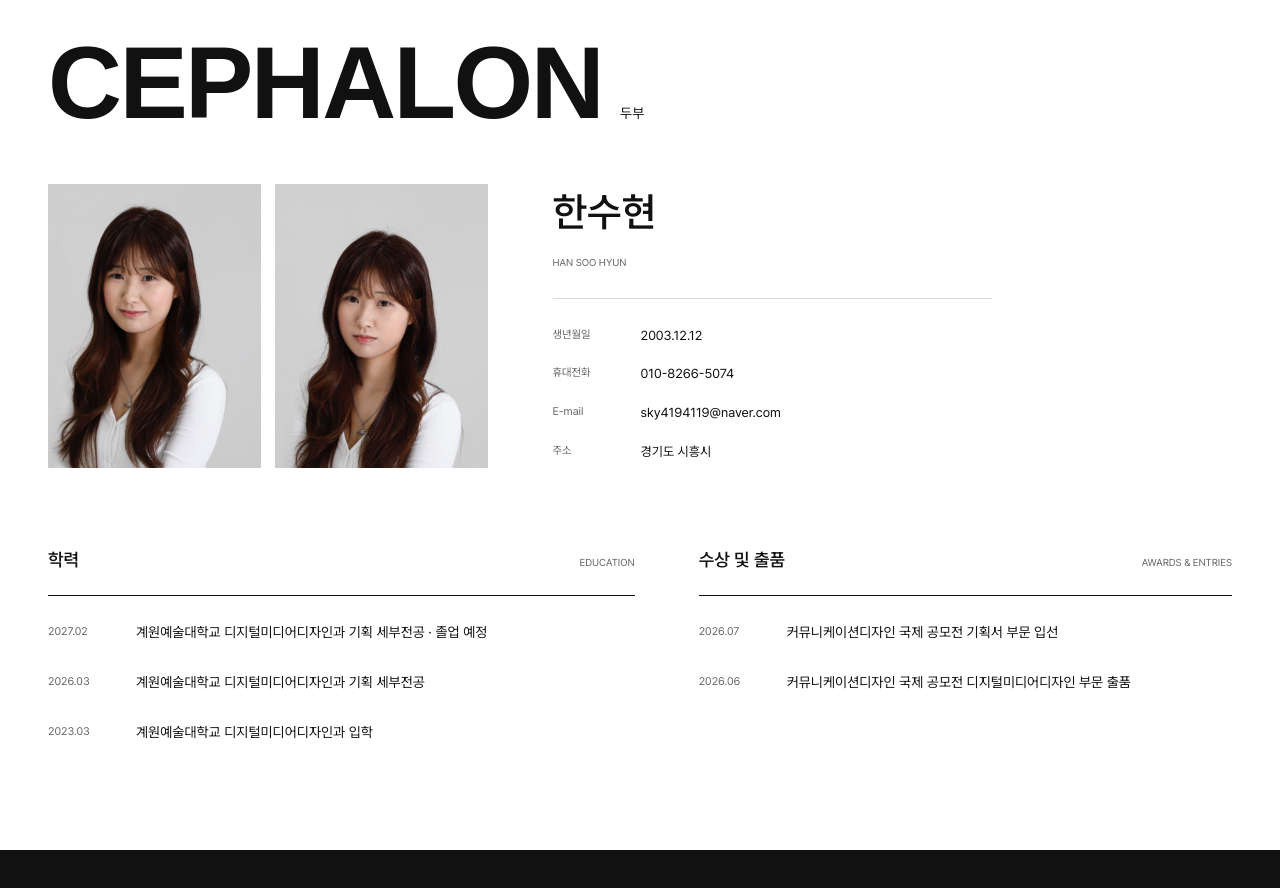
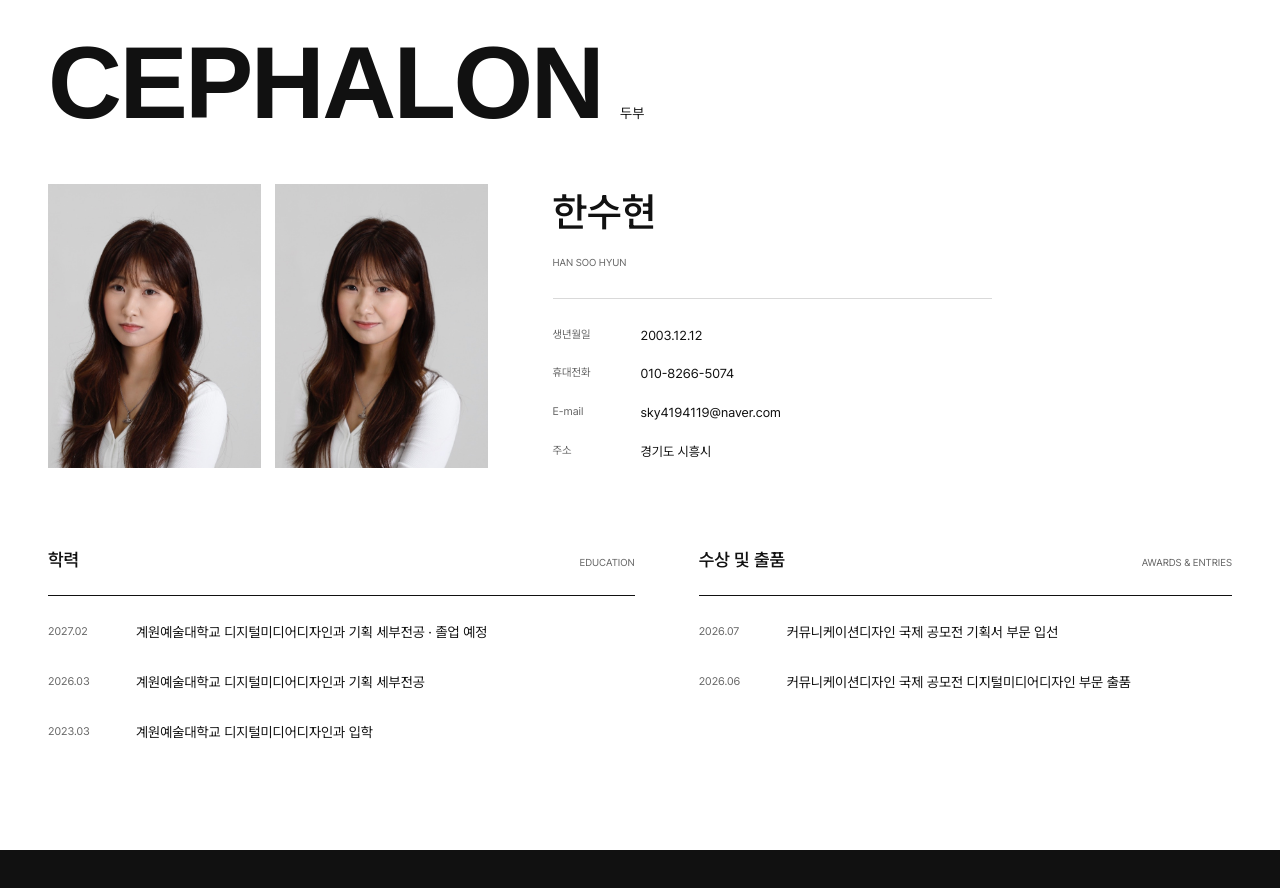
Before and after one commit to soohyun1212/han-soohyun-portfolio, a Next.js app: page /han-soohyun-portfolio/ in a window 1280 px wide. Shown: the part 887-1775 px from the top of the page. Built offline with nearby package versions, Linux system fonts and the light colour scheme; a web font is replaced by a local one.

Commit message:
Swap profile photo order

```diff
--- a/src/app/page.tsx
+++ b/src/app/page.tsx
@@ -39,7 +39,7 @@ export default function Home() {
     </section>
 
     <section id="about" className="section page-wrap profile-section"><SectionHeader index="01" label="PROFILE" title="CEPHALON" koreanTitle="두부"/>
-      <div className="profile-grid"><div className="portrait-pair"><div className="profile-portrait-frame"><img className="profile-portrait" src={withBasePath('/images/profile-portrait-01.jpg')} alt="프로필 사진 1" width="2048" height="1150" loading="lazy"/></div><div className="profile-portrait-frame"><img className="profile-portrait" src={withBasePath('/images/profile-portrait-02.jpg')} alt="프로필 사진 2" width="2048" height="1150" loading="lazy"/></div></div><div className="profile-information"><div className="profile-name"><h3>한수현</h3><span>HAN SOO HYUN</span></div><dl className="profile-basics"><div><dt>생년월일</dt><dd>2003.12.12</dd></div><div><dt>휴대전화</dt><dd>010-8266-5074</dd></div><div><dt>E-mail</dt><dd>sky4194119@naver.com</dd></div><div><dt>주소</dt><dd>경기도 시흥시</dd></div></dl></div></div>
+      <div className="profile-grid"><div className="portrait-pair"><div className="profile-portrait-frame"><img className="profile-portrait" src={withBasePath('/images/profile-portrait-02.jpg')} alt="프로필 사진 2" width="2048" height="1150" loading="lazy"/></div><div className="profile-portrait-frame"><img className="profile-portrait" src={withBasePath('/images/profile-portrait-01.jpg')} alt="프로필 사진 1" width="2048" height="1150" loading="lazy"/></div></div><div className="profile-information"><div className="profile-name"><h3>한수현</h3><span>HAN SOO HYUN</span></div><dl className="profile-basics"><div><dt>생년월일</dt><dd>2003.12.12</dd></div><div><dt>휴대전화</dt><dd>010-8266-5074</dd></div><div><dt>E-mail</dt><dd>sky4194119@naver.com</dd></div><div><dt>주소</dt><dd>경기도 시흥시</dd></div></dl></div></div>
       <div className="profile-history"><div><h3>학력<span>EDUCATION</span></h3><ul><li><time>2027.02</time><div>계원예술대학교 디지털미디어디자인과 <span>기획 세부전공 · 졸업 예정</span></div></li><li><time>2026.03</time><div>계원예술대학교 디지털미디어디자인과 <span>기획 세부전공</span></div></li><li><time>2023.03</time><div>계원예술대학교 디지털미디어디자인과 <span>입학</span></div></li></ul></div><div><h3>수상 및 출품<span>AWARDS & ENTRIES</span></h3><ul><li><time>2026.07</time><div>커뮤니케이션디자인 국제 공모전 <span>기획서 부문 입선</span></div></li><li><time>2026.06</time><div>커뮤니케이션디자인 국제 공모전 <span>디지털미디어디자인 부문 출품</span></div></li></ul></div></div>
     </section>
 
```
